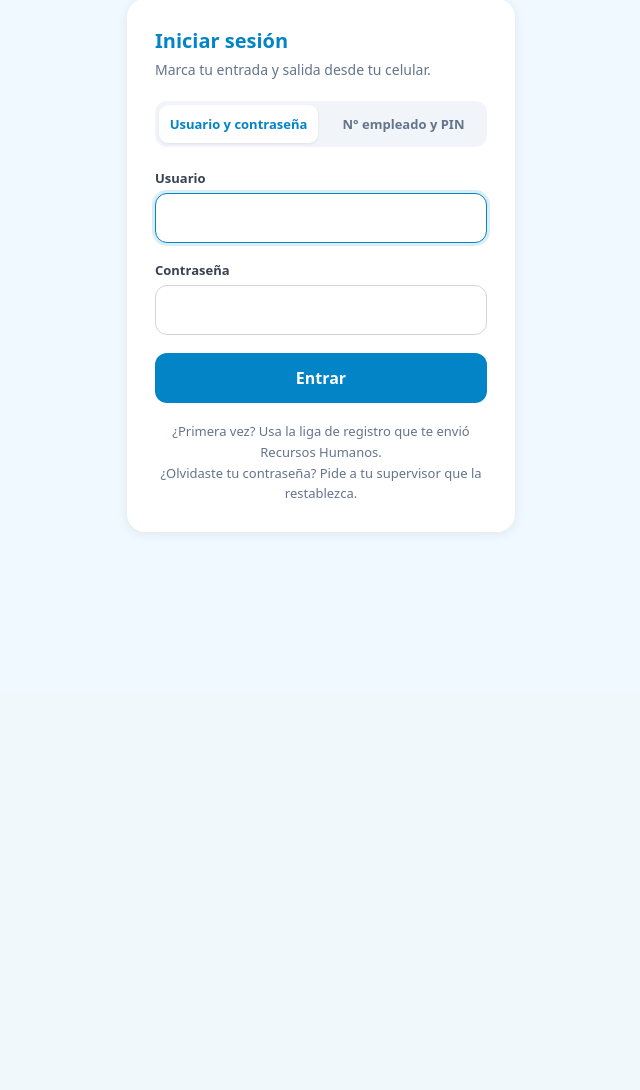
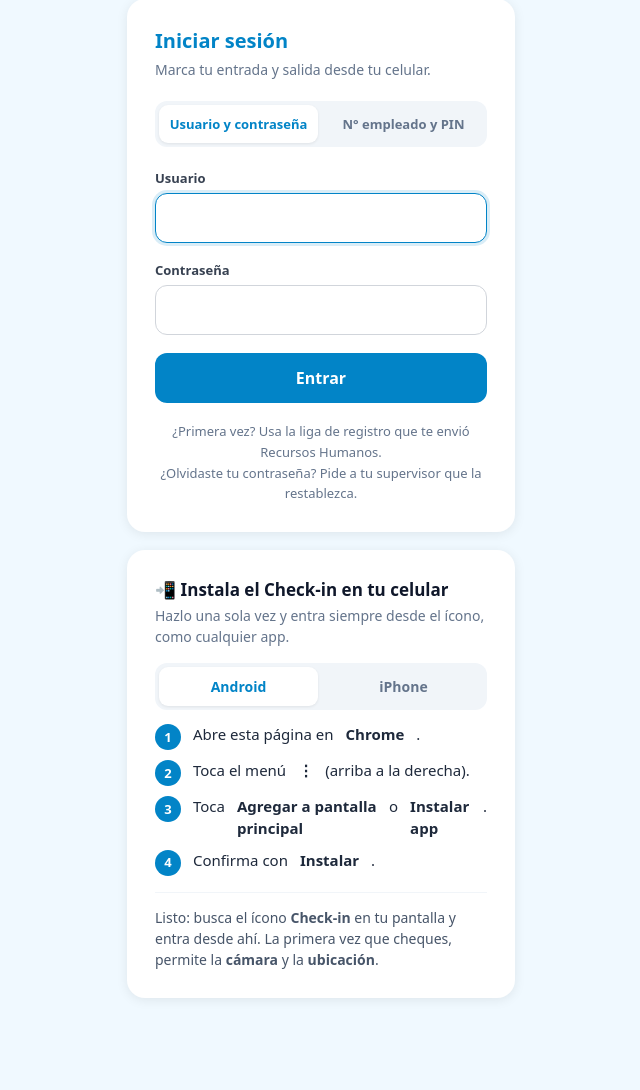
Before and after one commit to EnriqueKalid/SharClean, a PHP site: page /portal/login.php?modo=password in a window 1280 px wide. Shown: the part 107-1197 px from the top of the page, without its empty margins (319-959 px from the left). Before the commit the page ends 639 px from the top, so only its background shows below. Run offline with PHP 8.4, Linux system fonts and the light colour scheme; data comes from the database, SQL or seed files in the repository; data that the repository does not hold is empty.

Commit message:
correccion de checkin y intalacion de app

```diff
--- a/admin/empleados.php
+++ b/admin/empleados.php
@@ -701,7 +701,7 @@ dialog#cam-dialog::backdrop{background:rgba(15,23,42,.6)}
 .cam-stage video{width:100%;height:100%;object-fit:cover}
 .cam-stage video.mirror{transform:scaleX(-1)}
 .cam-oval{position:absolute;left:50%;top:46%;width:58%;aspect-ratio:3/4;transform:translate(-50%,-50%);border:3px dashed rgba(255,255,255,.75);border-radius:50%;box-shadow:0 0 0 999px rgba(0,0,0,.35);pointer-events:none;transition:border-color .2s}
-.cam-oval.ok{border-style:solid;border-color:#4ade80}
+.cam-oval.rostro-ok{border-style:solid;border-color:#4ade80}
 .cam-foot{padding:14px 16px;display:flex;flex-direction:column;gap:12px}
 #cam-msg{font-size:13px;color:#cbd5e1;min-height:18px;text-align:center}
 .cam-btns{display:flex;gap:8px;justify-content:center}
@@ -1530,7 +1530,7 @@ foreach ($porInvitar as $pi) if (empleadoCorreo($pi) !== '') $invConMail++;
 </script>
 <?php endif ?>
 <script src="assets/img-compress.js?v=2"></script>
-<?php if ($showForm): ?><script src="assets/foto-referencia.js?v=3"></script><?php endif ?>
+<?php if ($showForm): ?><script src="assets/foto-referencia.js?v=5"></script><?php endif ?>
 <script>
 /* ── Directorio: búsqueda instantánea y fila clicable ── */
 (function () {
--- a/portal/checkin.php
+++ b/portal/checkin.php
@@ -65,7 +65,7 @@ video,#preview{width:100%;border-radius:12px;background:#0f172a;margin-bottom:14
 .cam-stage{position:relative;margin-bottom:14px;border-radius:12px;overflow:hidden}
 .cam-stage video{margin-bottom:0;display:block;transform:scaleX(-1)}
 .cam-oval{position:absolute;left:50%;top:48%;width:56%;aspect-ratio:3/4;max-height:86%;transform:translate(-50%,-50%);border:3px dashed rgba(255,255,255,.85);border-radius:50%;box-shadow:0 0 0 999px rgba(15,23,42,.35);pointer-events:none;transition:border-color .2s}
-.cam-oval.ok{border-style:solid;border-color:#4ade80}
+.cam-oval.rostro-ok{border-style:solid;border-color:#4ade80}
 .cam-hint{position:absolute;left:0;right:0;bottom:10px;text-align:center;color:#fff;font-size:14px;font-weight:600;text-shadow:0 1px 3px rgba(0,0,0,.7);padding:0 12px}
 .success-icon{font-size:56px;text-align:center;margin-bottom:10px}
 .success-title{font-size:19px;font-weight:800;text-align:center;color:#16a34a;margin-bottom:6px}
@@ -253,7 +253,7 @@ video,#preview{width:100%;border-radius:12px;background:#0f172a;margin-bottom:14
   /* Guía en vivo: "Capturar" solo se activa con un rostro dentro del óvalo (óvalo verde).
      Si el detector no carga en 10 s, se avisa y se permite capturar (la verificación decide después). */
   async function startLiveGuide() {
-    camOval.classList.remove('ok');
+    camOval.classList.remove('rostro-ok');
     btnCapture.disabled = true;
     camHint.textContent = 'Preparando la cámara…';
     const listo = await conTiempo(detectorPromise, 10000);
@@ -271,7 +271,7 @@ video,#preview{width:100%;border-radius:12px;background:#0f172a;margin-bottom:14
       try {
         const d = await faceapi.detectSingleFace(video, new faceapi.TinyFaceDetectorOptions({ inputSize: 224, scoreThreshold: 0.4 }));
         const ok = !!d && d.box.width >= video.videoWidth * 0.2;
-        camOval.classList.toggle('ok', ok);
+        camOval.classList.toggle('rostro-ok', ok);
         btnCapture.disabled = !ok;
         camHint.textContent = ok ? '¡Bien! Toca Capturar selfie'
           : (d ? 'Acércate un poco más' : 'Acomoda tu rostro dentro del óvalo, con buena luz');
--- a/portal/login.php
+++ b/portal/login.php
@@ -109,9 +109,19 @@ label{display:block;font-size:13px;font-weight:600;color:#374151;margin-bottom:6
 .tabs a{flex:1;text-align:center;padding:10px;border-radius:9px;font-size:13px;font-weight:700;color:#64748b;text-decoration:none}
 .tabs a.active{background:#fff;color:var(--brand);box-shadow:0 1px 3px rgba(0,0,0,.08)}
 .tip{font-size:13px;color:#64748b;margin-top:18px;text-align:center;line-height:1.6}
-.install{margin-top:16px}
-.install[hidden],#ios-tip[hidden]{display:none}
-#ios-tip{margin-top:14px;font-size:13px;color:#475569;background:#f8fafc;border:1px dashed #cbd5e1;border-radius:12px;padding:12px;text-align:center;line-height:1.5}
+[hidden]{display:none !important}
+.inst{margin-top:18px}
+.inst-title{font-size:17px;font-weight:800;color:#0f172a;margin-bottom:4px}
+.inst-sub{font-size:14px;color:#64748b;margin-bottom:16px;line-height:1.5}
+.inst #btn-install{margin-bottom:16px}
+.inst-tabs{display:flex;gap:6px;background:#f1f5f9;border-radius:12px;padding:4px;margin-bottom:14px}
+.inst-tabs button{flex:1;padding:10px;border:none;border-radius:9px;background:none;font:inherit;font-size:14px;font-weight:700;color:#64748b;cursor:pointer}
+.inst-tabs button[aria-selected=true]{background:#fff;color:var(--brand);box-shadow:0 1px 3px rgba(0,0,0,.08)}
+.inst-steps{list-style:none;counter-reset:paso;display:flex;flex-direction:column;gap:10px}
+.inst-steps li{counter-increment:paso;display:flex;gap:12px;align-items:flex-start;font-size:15px;line-height:1.45;color:#1e293b}
+.inst-steps li::before{content:counter(paso);flex:0 0 26px;height:26px;border-radius:50%;background:var(--brand);color:#fff;font-size:13px;font-weight:800;display:grid;place-items:center}
+.ico-share{display:inline-block;padding:0 6px;border:1.5px solid #94a3b8;border-radius:6px;font-size:12px;line-height:18px;color:#475569}
+.inst-fin{margin-top:16px;padding-top:14px;border-top:1px solid #f1f5f9;font-size:14px;color:#475569;line-height:1.5}
 </style>
 </head>
 <body>
@@ -165,30 +175,67 @@ label{display:block;font-size:13px;font-weight:600;color:#374151;margin-bottom:6
       <button type="submit" class="btn btn-primary">Entrar</button>
     </form>
 
-    <div class="install" id="install" hidden>
-      <button type="button" class="btn btn-ghost" id="btn-install">📲 Instalar en mi celular</button>
+    <p class="tip">¿Primera vez? Usa la liga de registro que te envió Recursos Humanos.<br>¿Olvidaste tu contraseña? Pide a tu supervisor que la restablezca.</p>
+  </div>
+
+  <!-- Instalar el Check-in como app (se oculta si ya se abrió desde el ícono instalado) -->
+  <div class="card inst" id="inst">
+    <div class="inst-title">📲 Instala el Check-in en tu celular</div>
+    <p class="inst-sub">Hazlo una sola vez y entra siempre desde el ícono, como cualquier app.</p>
+
+    <button type="button" class="btn btn-primary" id="btn-install" hidden>Instalar ahora</button>
+
+    <div class="inst-tabs" role="tablist">
+      <button type="button" role="tab" data-os="android" aria-selected="true">Android</button>
+      <button type="button" role="tab" data-os="ios" aria-selected="false">iPhone</button>
     </div>
-    <p id="ios-tip" hidden>Para tenerlo como app en tu iPhone: toca <strong>Compartir</strong> y luego <strong>“Agregar a inicio”</strong>.</p>
 
-    <p class="tip">¿Primera vez? Usa la liga de registro que te envió Recursos Humanos.<br>¿Olvidaste tu contraseña? Pide a tu supervisor que la restablezca.</p>
+    <ol class="inst-steps" data-os="android">
+      <li>Abre esta página en <strong>Chrome</strong>.</li>
+      <li>Toca el menú <strong>⋮</strong> (arriba a la derecha).</li>
+      <li>Toca <strong>Agregar a pantalla principal</strong> o <strong>Instalar app</strong>.</li>
+      <li>Confirma con <strong>Instalar</strong>.</li>
+    </ol>
+    <ol class="inst-steps" data-os="ios" hidden>
+      <li>Abre esta página en <strong>Safari</strong>.</li>
+      <li>Toca <strong>Compartir</strong> <span class="ico-share" aria-hidden="true">⬆︎</span> (abajo, al centro).</li>
+      <li>Desliza y toca <strong>Agregar a inicio</strong>.</li>
+      <li>Toca <strong>Agregar</strong> (arriba a la derecha).</li>
+    </ol>
+
+    <p class="inst-fin">Listo: busca el ícono <strong>Check-in</strong> en tu pantalla y entra desde ahí. La primera vez que cheques, permite la <strong>cámara</strong> y la <strong>ubicación</strong>.</p>
   </div>
 </div>
 
 <script>
-/* Instalar como app: Android/Chrome muestra el botón; iPhone, las instrucciones */
+/* Instalar como app: pasos por plataforma (se abre la del celular en uso) y, si Chrome lo
+   permite, botón "Instalar ahora" de un toque. Ya instalada (abierta desde el ícono) no se muestra. */
 (function () {
-  const box = document.getElementById('install');
+  const card = document.getElementById('inst');
+  const standalone = navigator.standalone || matchMedia('(display-mode: standalone)').matches;
+  if (standalone) { card.hidden = true; return; }
+
+  function mostrar(os) {
+    card.querySelectorAll('.inst-tabs button').forEach(b => b.setAttribute('aria-selected', String(b.dataset.os === os)));
+    card.querySelectorAll('.inst-steps').forEach(l => { l.hidden = l.dataset.os !== os; });
+  }
+  card.querySelectorAll('.inst-tabs button').forEach(b => b.addEventListener('click', () => mostrar(b.dataset.os)));
+  const esIOS = /iphone|ipad|ipod/i.test(navigator.userAgent)
+             || (navigator.platform === 'MacIntel' && navigator.maxTouchPoints > 1);   // iPad con iPadOS
+  mostrar(esIOS ? 'ios' : 'android');
+
+  const btn = document.getElementById('btn-install');
   let aviso = null;
-  addEventListener('beforeinstallprompt', function (e) { e.preventDefault(); aviso = e; box.hidden = false; });
-  document.getElementById('btn-install').addEventListener('click', async function () {
+  addEventListener('beforeinstallprompt', function (e) { e.preventDefault(); aviso = e; btn.hidden = false; });
+  btn.addEventListener('click', async function () {
     if (!aviso) return;
     aviso.prompt();
-    await aviso.userChoice;
+    const r = await aviso.userChoice;
     aviso = null;
-    box.hidden = true;
+    btn.hidden = true;
+    if (r && r.outcome === 'accepted') card.hidden = true;
   });
-  const standalone = navigator.standalone || matchMedia('(display-mode: standalone)').matches;
-  if (/iphone|ipad|ipod/i.test(navigator.userAgent) && !standalone) document.getElementById('ios-tip').hidden = false;
+  addEventListener('appinstalled', () => { card.hidden = true; });
 })();
 </script>
 </body>
```
Also changed, not shown: admin/assets/foto-referencia.js (+7 -5 lines), portal/registro.php (+4 -3 lines).
